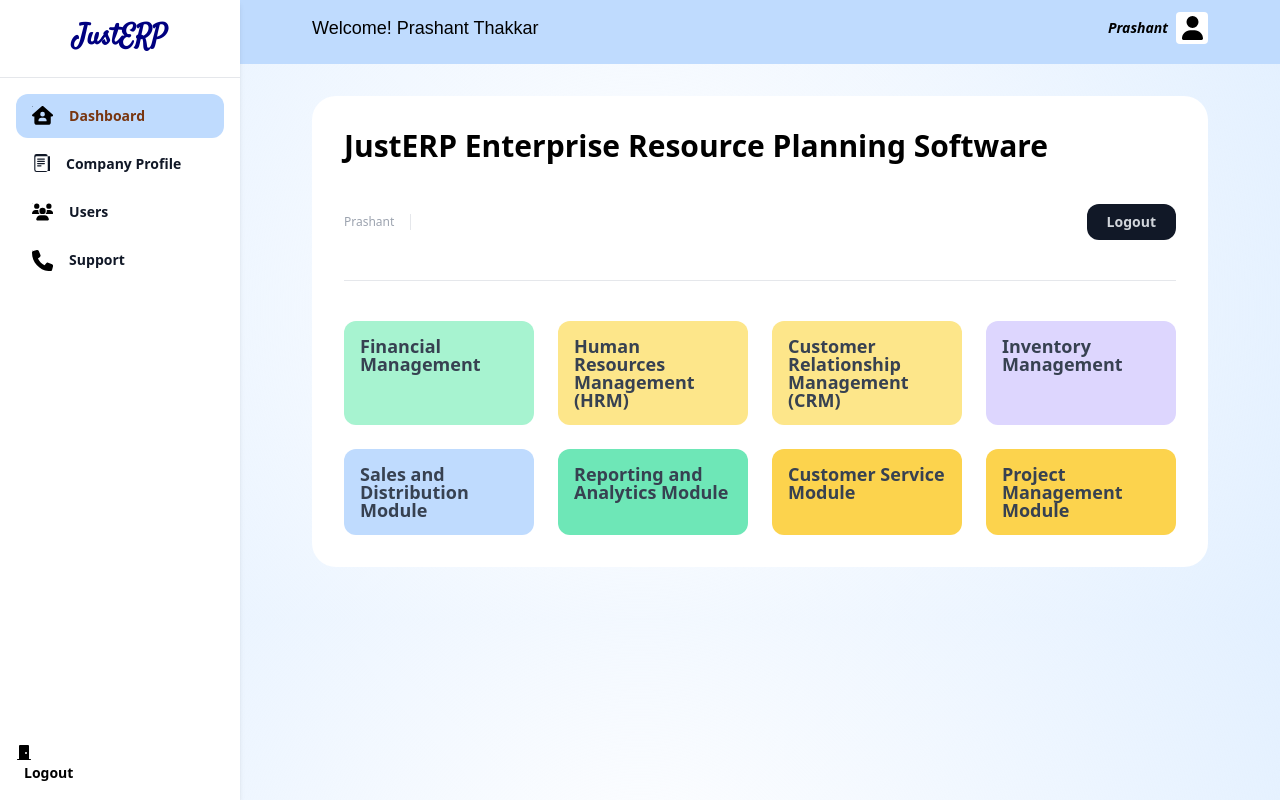
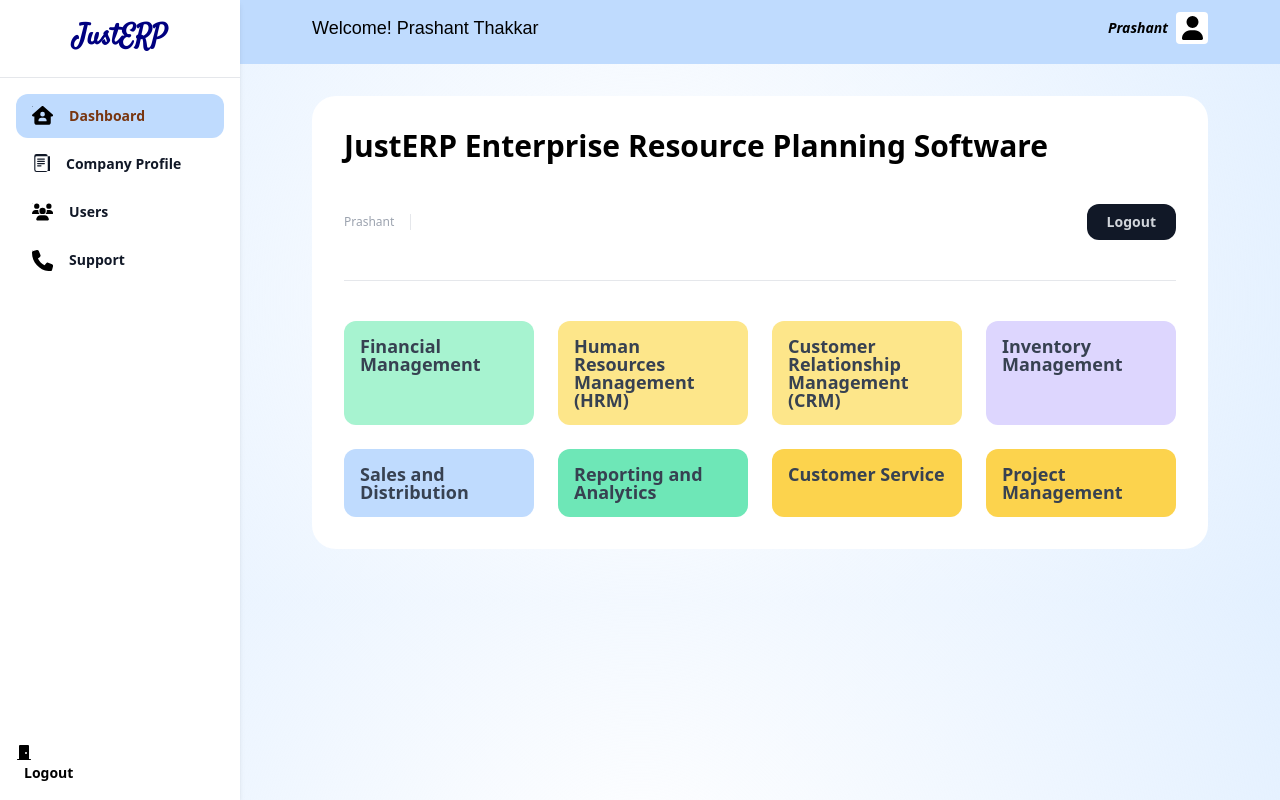
Before and after one commit to VanshPT/JustERP, a Django app: page /home/dashboard/ in a window 1280 px wide. Run offline with Django 5.2, Linux system fonts and the light colour scheme; a user stored in the database is signed in; data comes from the database, SQL or seed files in the repository; both versions use the stored data as it was after the commit.

Commit message:
minor front end changes

```diff
--- a/authapp/models.py
+++ b/authapp/models.py
@@ -21,7 +21,7 @@ class CompanyProfile(models.Model):
     updated_at = models.DateTimeField(auto_now=True)
 
     def __str__(self):
-        return self.company_name
+        return f"{self.company_id}: {self.company_name}"
 
 class CustomUserManager(BaseUserManager):
     def create_user(self, email, username, first_name, last_name, password=None, type='normal', **extra_fields):
--- a/templates/home/dashboard.html
+++ b/templates/home/dashboard.html
@@ -223,19 +223,19 @@
               </a>
               <!-- Module 5: Module 5 Name -->
               <a href="#module5" class="p-4 bg-blue-200 rounded-xl">
-                <div class="font-bold text-lg text-gray-700 leading-none">Sales and Distribution Module</div>
+                <div class="font-bold text-lg text-gray-700 leading-none">Sales and Distribution</div>
               </a>
               <!-- Module 6: Module 6 Name -->
               <a href="#module6" class="p-4 bg-green-300 rounded-xl">
-                <div class="font-bold text-lg text-gray-700 leading-none">Reporting and Analytics Module</div>
+                <div class="font-bold text-lg text-gray-700 leading-none">Reporting and Analytics</div>
               </a>
               <!-- Module 7: Module 7 Name -->
               <a href="#module7" class="p-4 bg-yellow-300 rounded-xl">
-                <div class="font-bold text-lg text-gray-700 leading-none">Customer Service Module</div>
+                <div class="font-bold text-lg text-gray-700 leading-none">Customer Service</div>
               </a>
               <!-- Module 8: Module 8 Name -->
               <a href="#module8" class="p-4 bg-yellow-300 rounded-xl">
-                <div class="font-bold text-lg text-gray-700 leading-none">Project Management Module</div>
+                <div class="font-bold text-lg text-gray-700 leading-none">Project Management</div>
               </a>
             </div>
 
--- a/templates/index/index.html
+++ b/templates/index/index.html
@@ -665,7 +665,7 @@ img {
                     </div>
                 </div>
                 <div class="mt-10 lg:mt-0 lg:w-1/2 lg:pl-8">
-                  <img src="https://tailwindui.com/img/component-images/dark-project-app-screenshot.png" alt="Product screenshot" class="w-full rounded-lg shadow-lg wider-img">
+                  <img src="{% static 'images/justerp_dash.png'%}" alt="Product screenshot" class="w-full rounded-lg shadow-lg wider-img">
               </div>
 
             </div>
```
Also changed, not shown: db.sqlite3, static/images/justerp_dash.png (added).
